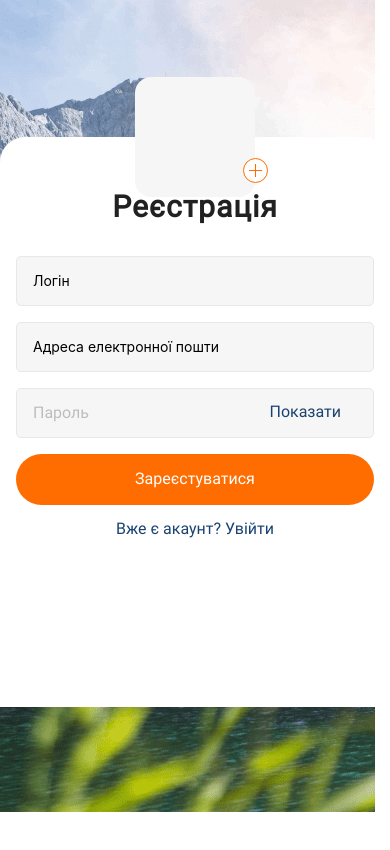
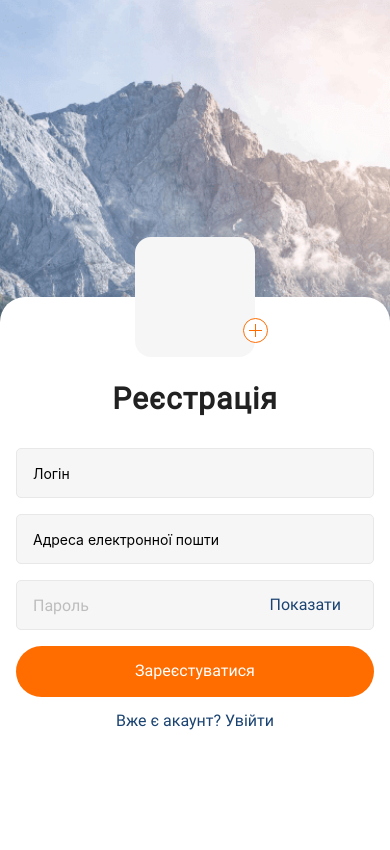
Before and after one commit to ann1777/goit-react-native, a React Native app: screen / in a window 390 px wide. Shown: the top 850 px of the page. Built offline with nearby package versions, Linux system fonts and the light colour scheme.

Commit message:
Add RegistrationScreen styles

```diff
--- a/Screen/RegistrationScreen.js
+++ b/Screen/RegistrationScreen.js
@@ -164,14 +164,18 @@ const styles = StyleSheet.create({
 
   imageBg: {
     flex: 1,
+    top: 0,
+    height: "100%",
+    width: "100%",
     resizeMode: "cover",
     justifyContent: "center",
   },
 
   formWrap: {
-    paddingHorizontal: 16,
+    top: "19%",
     width: "100%",
     height: "67.61%",
+    paddingHorizontal: 16,
     borderTopLeftRadius: 25,
     borderTopRightRadius: 25,
     backgroundColor: "rgba(255, 255, 255, 1)",
@@ -236,6 +240,7 @@ const styles = StyleSheet.create({
   },
 
   title: {
+    paddingTop: 32,
     marginTop: 52,
     marginBottom: 32,
     fontFamily: "Roboto-Regular",
```
